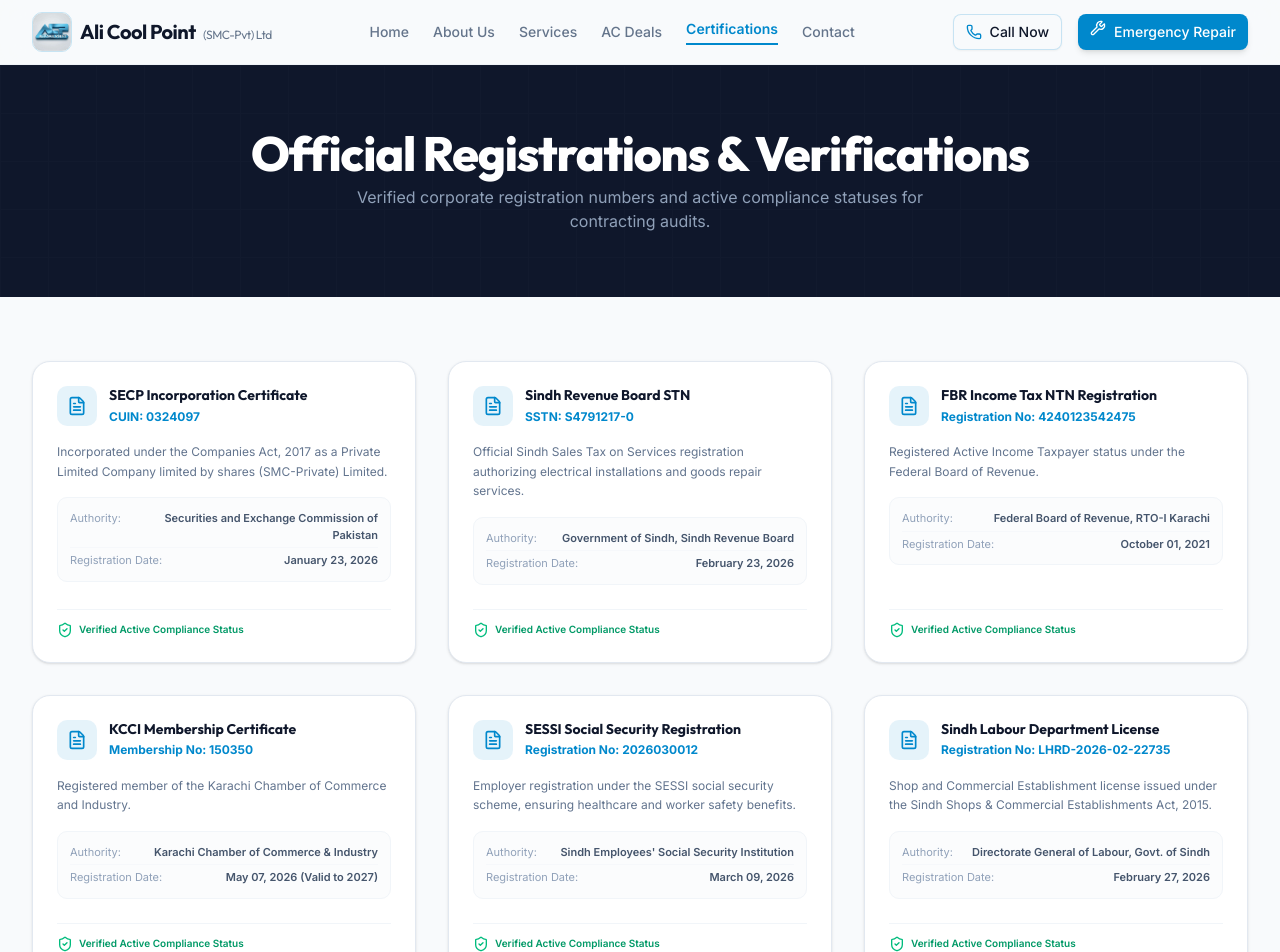
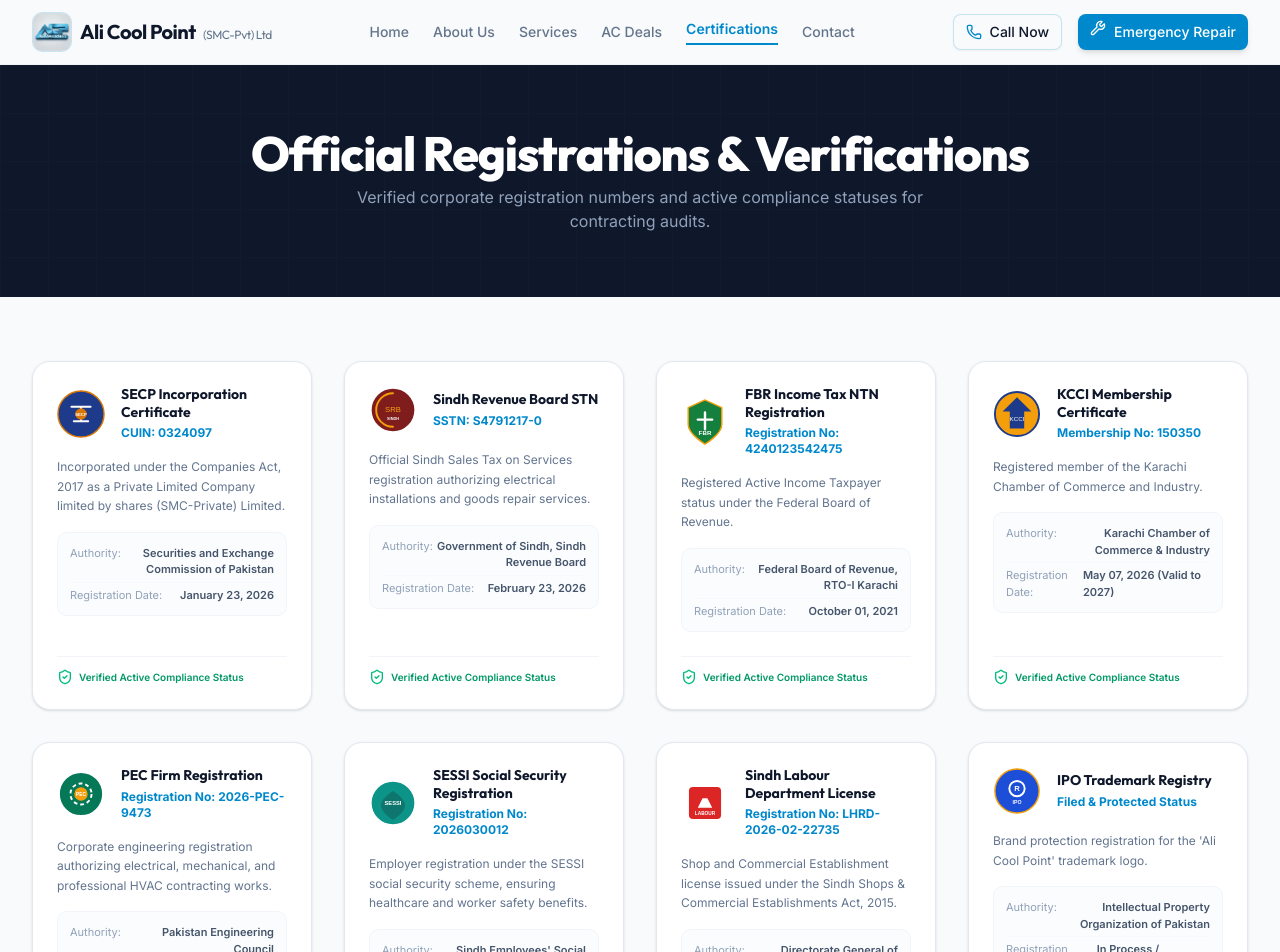
Before and after one commit to alicoolpoint777-rgb/ali-cool-point, a Next.js app: page /certifications in a window 1280 px wide. Shown: the top 952 px of the page. Built offline with nearby package versions, Linux system fonts and the light colour scheme.

Commit message:
Update Floor Standing AC 2.0T price to 350K, expand Cassette AC lineup, and add PEC & SVG logos to Certifications

```diff
--- a/src/app/certifications/page.tsx
+++ b/src/app/certifications/page.tsx
@@ -39,6 +39,14 @@
     description: "Registered member of the Karachi Chamber of Commerce and Industry."
   },
   {
+    id: "pec",
+    name: "PEC Firm Registration",
+    number: "Registration No: 2026-PEC-9473",
+    date: "In Process / Expected",
+    issuer: "Pakistan Engineering Council",
+    description: "Corporate engineering registration authorizing electrical, mechanical, and professional HVAC contracting works."
+  },
+  {
     id: "sessi",
     name: "SESSI Social Security Registration",
     number: "Registration No: 2026030012",
@@ -65,6 +73,85 @@
 ];
 
 export default function Certifications() {
+  // Helper to render high-fidelity custom SVG logos for each corporate registration
+  const renderLogo = (id: string) => {
+    switch (id) {
+      case "secp":
+        return (
+          <svg className="w-12 h-12" viewBox="0 0 100 100" fill="none" xmlns="http://www.w3.org/2000/svg">
+            <circle cx="50" cy="50" r="48" fill="#1e3a8a" stroke="#d97706" strokeWidth="3" />
+            <path d="M30 35H70" stroke="#ffffff" strokeWidth="4" strokeLinecap="round" />
+            <path d="M50 35V65" stroke="#ffffff" strokeWidth="4" />
+            <path d="M35 65H65" stroke="#ffffff" strokeWidth="4" strokeLinecap="round" />
+            <circle cx="50" cy="50" r="12" fill="#d97706" />
+            <text x="50" y="54" fill="#ffffff" fontSize="9" fontWeight="bold" textAnchor="middle" fontFamily="sans-serif">SECP</text>
+          </svg>
+        );
+      case "fbr":
+        return (
+          <svg className="w-12 h-12" viewBox="0 0 100 100" fill="none" xmlns="http://www.w3.org/2000/svg">
+            <path d="M50 4L15 20V55C15 75 50 96 50 96C50 96 85 75 85 55V20L50 4Z" fill="#15803d" stroke="#f59e0b" strokeWidth="3" />
+            <path d="M35 45H65M50 30V65" stroke="#ffffff" strokeWidth="5" strokeLinecap="round" />
+            <text x="50" y="78" fill="#ffffff" fontSize="13" fontWeight="bold" textAnchor="middle" fontFamily="sans-serif">FBR</text>
+          </svg>
+        );
+      case "srb":
+        return (
+          <svg className="w-12 h-12" viewBox="0 0 100 100" fill="none" xmlns="http://www.w3.org/2000/svg">
+            <circle cx="50" cy="50" r="46" fill="#7f1d1d" stroke="#ffffff" strokeWidth="3" />
+            <path d="M50 15C30.67 15 15 30.67 15 50C15 69.33 30.67 85 50 85" stroke="#f59e0b" strokeWidth="4" strokeLinecap="round" />
+            <text x="50" y="55" fill="#f59e0b" fontSize="16" fontWeight="extrabold" textAnchor="middle" fontFamily="sans-serif">SRB</text>
+            <text x="50" y="70" fill="#ffffff" fontSize="8" fontWeight="bold" textAnchor="middle" fontFamily="sans-serif">SINDH</text>
+          </svg>
+        );
+      case "kcci":
+        return (
+          <svg className="w-12 h-12" viewBox="0 0 100 100" fill="none" xmlns="http://www.w3.org/2000/svg">
+            <circle cx="50" cy="50" r="46" fill="#f59e0b" stroke="#1e3a8a" strokeWidth="4" />
+            <polygon points="50,15 80,45 65,45 65,80 35,80 35,45 20,45" fill="#1e3a8a" />
+            <text x="50" y="65" fill="#ffffff" fontSize="13" fontWeight="black" textAnchor="middle" fontFamily="sans-serif">KCCI</text>
+          </svg>
+        );
+      case "pec":
+        return (
+          <svg className="w-12 h-12" viewBox="0 0 100 100" fill="none" xmlns="http://www.w3.org/2000/svg">
+            <circle cx="50" cy="50" r="46" fill="#047857" stroke="#ffffff" strokeWidth="4" />
+            {/* Gear Outline */}
+            <circle cx="50" cy="50" r="22" stroke="#ffffff" strokeWidth="4" strokeDasharray="8,6" />
+            <circle cx="50" cy="50" r="14" fill="#f59e0b" />
+            <text x="50" y="54" fill="#ffffff" fontSize="10" fontWeight="bold" textAnchor="middle" fontFamily="sans-serif">PEC</text>
+          </svg>
+        );
+      case "sessi":
+        return (
+          <svg className="w-12 h-12" viewBox="0 0 100 100" fill="none" xmlns="http://www.w3.org/2000/svg">
+            <circle cx="50" cy="50" r="46" fill="#0d9488" stroke="#ffffff" strokeWidth="3" />
+            <path d="M25 55C25 40 50 25 50 25C50 25 75 40 75 55C75 70 50 85 50 85C50 85 25 70 25 55Z" fill="#0f766e" />
+            <text x="50" y="55" fill="#ffffff" fontSize="12" fontWeight="bold" textAnchor="middle" fontFamily="sans-serif">SESSI</text>
+          </svg>
+        );
+      case "labour":
+        return (
+          <svg className="w-12 h-12" viewBox="0 0 100 100" fill="none" xmlns="http://www.w3.org/2000/svg">
+            <rect x="15" y="15" width="70" height="70" rx="10" fill="#dc2626" stroke="#ffffff" strokeWidth="3" />
+            <path d="M35 60L45 40H55L65 60H35Z" fill="#ffffff" />
+            <text x="50" y="75" fill="#ffffff" fontSize="10" fontWeight="bold" textAnchor="middle" fontFamily="sans-serif">LABOUR</text>
+          </svg>
+        );
+      case "ipo":
+        return (
+          <svg className="w-12 h-12" viewBox="0 0 100 100" fill="none" xmlns="http://www.w3.org/2000/svg">
+            <circle cx="50" cy="50" r="46" fill="#1d4ed8" stroke="#f59e0b" strokeWidth="3" />
+            <circle cx="50" cy="45" r="16" stroke="#ffffff" strokeWidth="4" />
+            <text x="50" y="51" fill="#ffffff" fontSize="16" fontWeight="bold" textAnchor="middle" fontFamily="sans-serif">R</text>
+            <text x="50" y="78" fill="#ffffff" fontSize="11" fontWeight="bold" textAnchor="middle" fontFamily="sans-serif">IPO</text>
+          </svg>
+        );
+      default:
+        return <FileText className="w-12 h-12 text-primary" />;
+    }
+  };
+
   return (
     <>
       <Navbar />
@@ -86,17 +173,17 @@
         {/* Certificate Listing Grid */}
         <section className="py-16">
           <div className="container mx-auto max-w-7xl px-4 sm:px-6 lg:px-8">
-            <div className="grid grid-cols-1 md:grid-cols-2 lg:grid-cols-3 gap-8">
+            <div className="grid grid-cols-1 md:grid-cols-2 lg:grid-cols-4 gap-8">
               {certificates.map((cert) => (
                 <div
                   key={cert.id}
                   className="flex flex-col bg-white border border-slate-200 rounded-2xl p-6 shadow-sm hover:shadow-md transition-all duration-200 justify-between group"
                 >
                   <div className="space-y-4">
-                    {/* Icon Header */}
-                    <div className="flex items-center gap-3">
-                      <div className="h-10 w-10 rounded-lg bg-primary/10 text-primary flex items-center justify-center shrink-0">
-                        <FileText className="h-5 w-5" />
+                    {/* Brand Logo Header */}
+                    <div className="flex items-center gap-4">
+                      <div className="shrink-0 transition-transform duration-300 group-hover:scale-105">
+                        {renderLogo(cert.id)}
                       </div>
                       <div>
                         <h3 className="font-heading text-sm font-bold text-slate-900 group-hover:text-primary transition-colors leading-tight">
--- a/src/app/deals/page.tsx
+++ b/src/app/deals/page.tsx
@@ -47,7 +47,7 @@
     name: "Pearl Heavy Duty Floor Standing AC",
     capacity: "2.0 Ton",
     type: "Floor Standing",
-    price: "255,000",
+    price: "350,000",
     features: [
       "Turbo Air Throw (Up to 15 meters)",
       "Vibrant LCD Digital Display Panel",
@@ -107,7 +107,23 @@
     image: "/images/products/WhatsApp Image 2026-07-16 at 11.13.35 AM (4).jpeg"
   },
   {
-    id: "p5",
+    id: "p5-1",
+    name: "Pearl Cassette Type Commercial AC",
+    capacity: "2.0 Ton",
+    type: "Cassette AC",
+    price: "285,000",
+    features: [
+      "360-Degree Round Flow Air Distribution",
+      "High Lift Built-in Water Drain Pump",
+      "Fresh Air Intake Cutout",
+      "Super Slim Panel Design",
+      "Easy Clean Grille Assembly"
+    ],
+    warranty: "10 Years Compressor, 1 Year Parts Warranty",
+    image: "/images/products/WhatsApp Image 2026-07-16 at 11.13.35 AM (10).jpeg"
+  },
+  {
+    id: "p5-2",
     name: "Pearl Cassette Type Commercial AC",
     capacity: "4.0 Ton",
     type: "Cassette AC",
@@ -121,6 +137,22 @@
     ],
     warranty: "10 Years Compressor, 1 Year Parts Warranty",
     image: "/images/products/WhatsApp Image 2026-07-16 at 11.13.35 AM (5).jpeg"
+  },
+  {
+    id: "p5-3",
+    name: "Pearl Cassette Type Commercial AC",
+    capacity: "8.0 Ton",
+    type: "Cassette AC",
+    price: "785,000",
+    features: [
+      "360-Degree Round Flow Air Distribution",
+      "High Lift Built-in Water Drain Pump",
+      "Fresh Air Intake Cutout",
+      "Super Slim Panel Design",
+      "Easy Clean Grille Assembly"
+    ],
+    warranty: "10 Years Compressor, 1 Year Parts Warranty",
+    image: "/images/products/WhatsApp Image 2026-07-16 at 11.13.35 AM (11).jpeg"
   }
 ];
 
--- a/src/app/page.tsx
+++ b/src/app/page.tsx
@@ -82,7 +82,7 @@
   {
     name: "Pearl Floor Standing AC",
     capacity: "2.0 Ton",
-    price: "255,000",
+    price: "350,000",
     features: ["Heavy Duty Air Throw", "Digital Control Panel", "Auto Restart", "10 Years Compressor & 1 Year Parts Warranty"],
     image: "/images/products/flore mounted 1.jpeg"
   }
```
